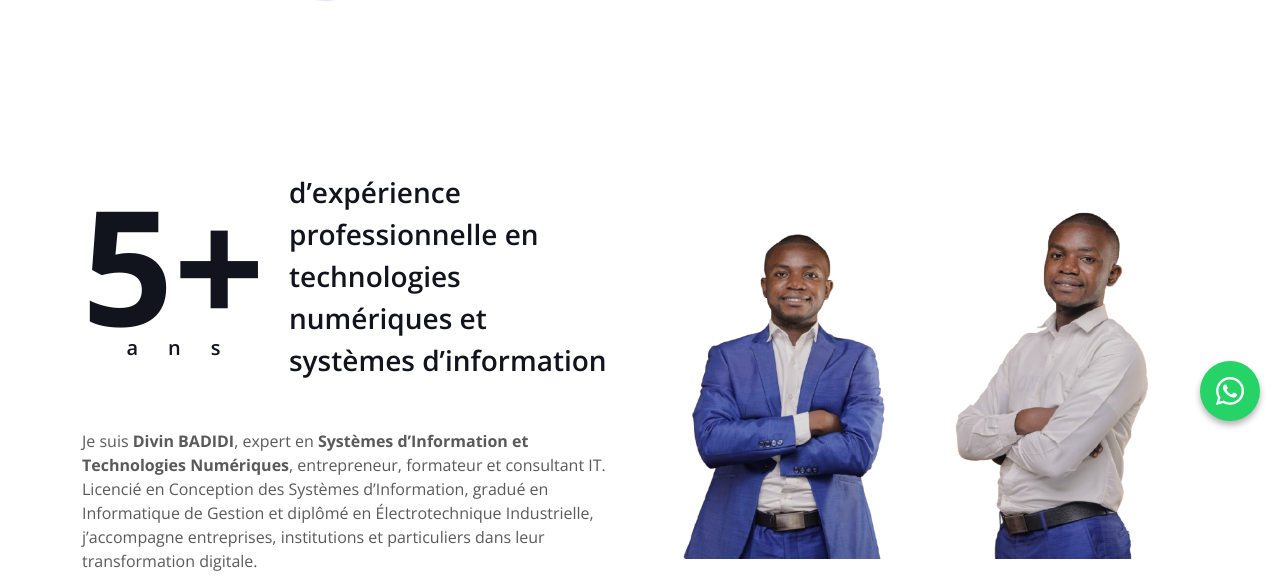
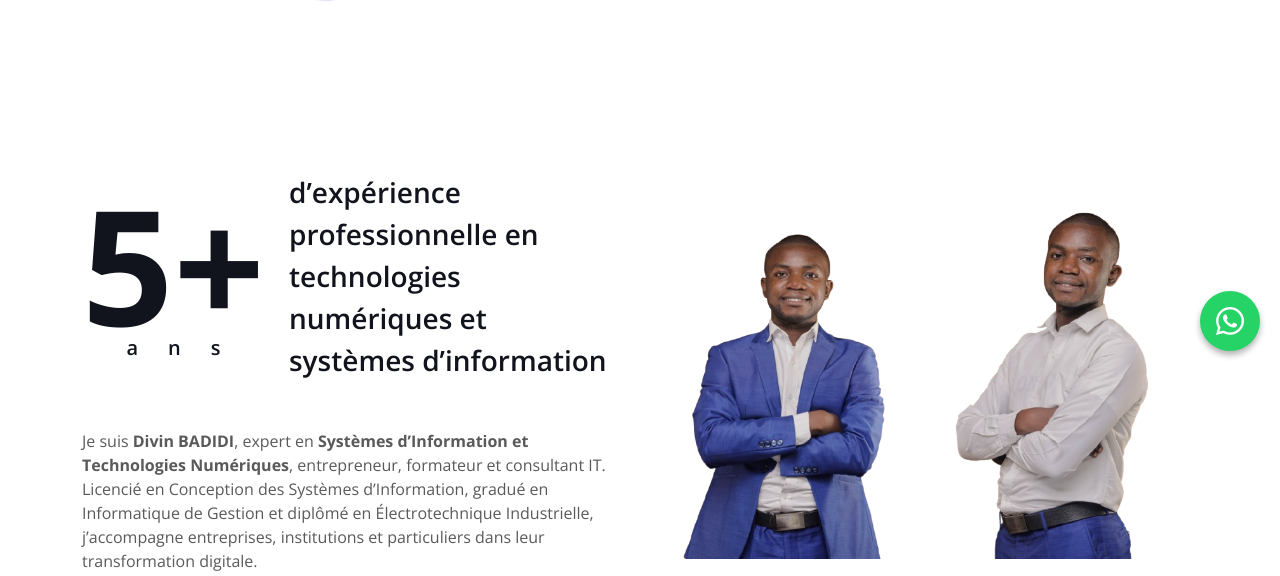
Before and after one commit to badidi-divin/portefolio, a plain HTML site: page index.html in a window 1280 px wide. Shown: the part 359-935 px from the top of the page. Drawn offline with nearby package versions, Linux system fonts and the light colour scheme.

Commit message:
Update index.html

```diff
--- a/index.html
+++ b/index.html
@@ -831,11 +831,13 @@ document.getElementById('contactForm').addEventListener('submit', function(e){
 </a>
 
 <!-- WhatsApp Floating Button -->
+<!-- WhatsApp Floating Button -->
 <a href="https://wa.me/243817767357?text=Bonjour%20Divin,%20je%20souhaite%20vous%20contacter"
    target="_blank"
-   style="position:fixed; bottom:20px; right:20px; z-index:1000; background-color:#25D366; color:white; border-radius:50%; width:60px; height:60px; display:flex; align-items:center; justify-content:center; box-shadow: 0 4px 6px rgba(0,0,0,0.3);">
+   style="position:fixed; bottom:90px; right:20px; z-index:1000; background-color:#25D366; color:white; border-radius:50%; width:60px; height:60px; display:flex; align-items:center; justify-content:center; box-shadow: 0 4px 6px rgba(0,0,0,0.3);">
     <i class="fab fa-whatsapp fa-2x"></i>
 </a>
+
 
 <!-- JavaScript Libraries -->
 <script src="https://code.jquery.com/jquery-3.4.1.min.js"></script>
```
